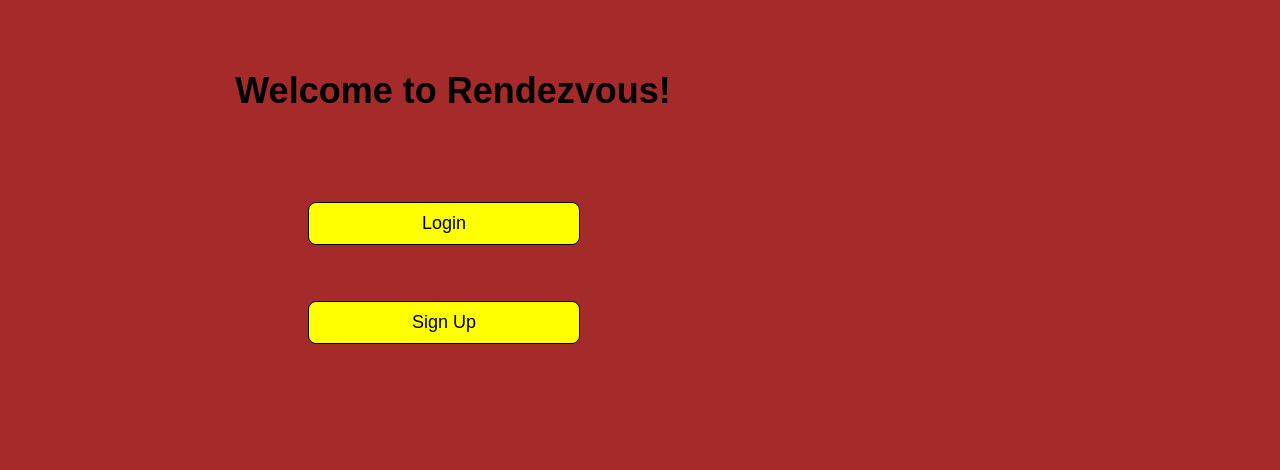
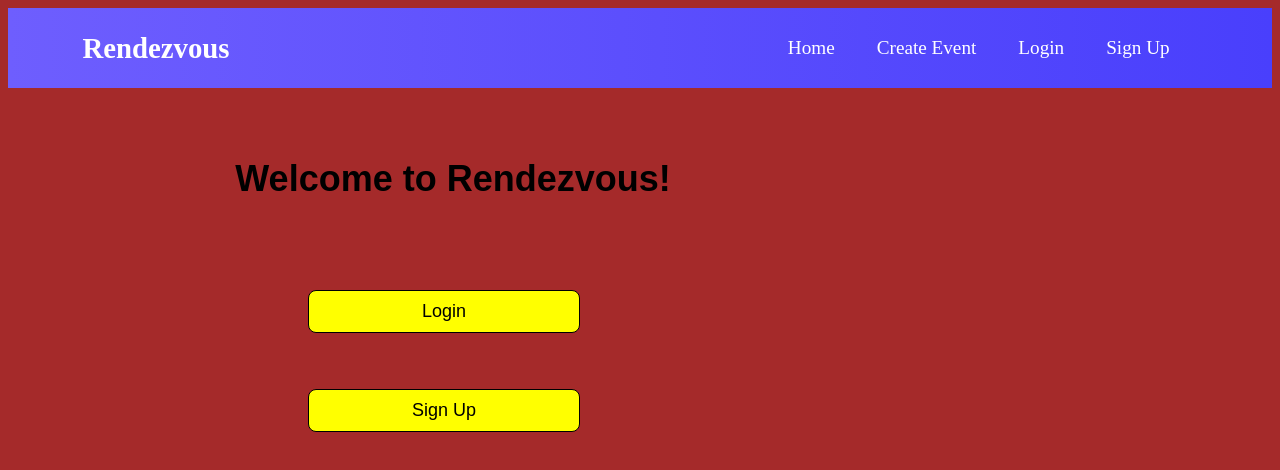
Before and after one commit to clydebaron2000/arrangemeeting, a React (Create React App) app in the folder client/: page / in a window 1280 px wide. Shown: the top 470 px of the page. Built offline with nearby package versions, Linux system fonts and the light colour scheme.

Commit message:
changed className for <a> links to avoid universal styling and other conflicts

```diff
--- a/client/src/components/HomePage/HomePage.js
+++ b/client/src/components/HomePage/HomePage.js
@@ -1,6 +1,8 @@
 import React, { Component } from 'react';
 import { Link } from 'react-router-dom';
 import './styles.css';
+import Navbar from "../Navbar/Navbar";
+
 
 export default class HomePage extends Component {
 
@@ -12,9 +14,10 @@ export default class HomePage extends Component {
         return (
 
 			<div>
+				<Navbar/>
 	  			<h2>Welcome to Rendezvous!</h2>
-				<p><Link to="/logIn">Login</Link></p>
-				<p><Link to="/signup">Sign Up</Link></p>
+				<p><Link to="/logIn" className="LoginButton">Login</Link></p>
+				<p><Link to="/signup" className="SignupButton">Sign Up</Link></p>
 	  		</div>
 		)
 		}
--- a/client/src/components/HomePage/styles.css
+++ b/client/src/components/HomePage/styles.css
@@ -13,7 +13,7 @@ h2 {
     background-color: brown;
   }
 
-  a:link {
+  .LoginButton, .SignupButton {
     width: 250px;
     margin: 20px 300px;
     display: inline-block;
@@ -28,6 +28,6 @@ h2 {
     background-color: yellow;
 
   }
-  a:hover{
+  .LoginButton:hover, .SignupButton:hover{
       background-color: lightblue;
   }
```
